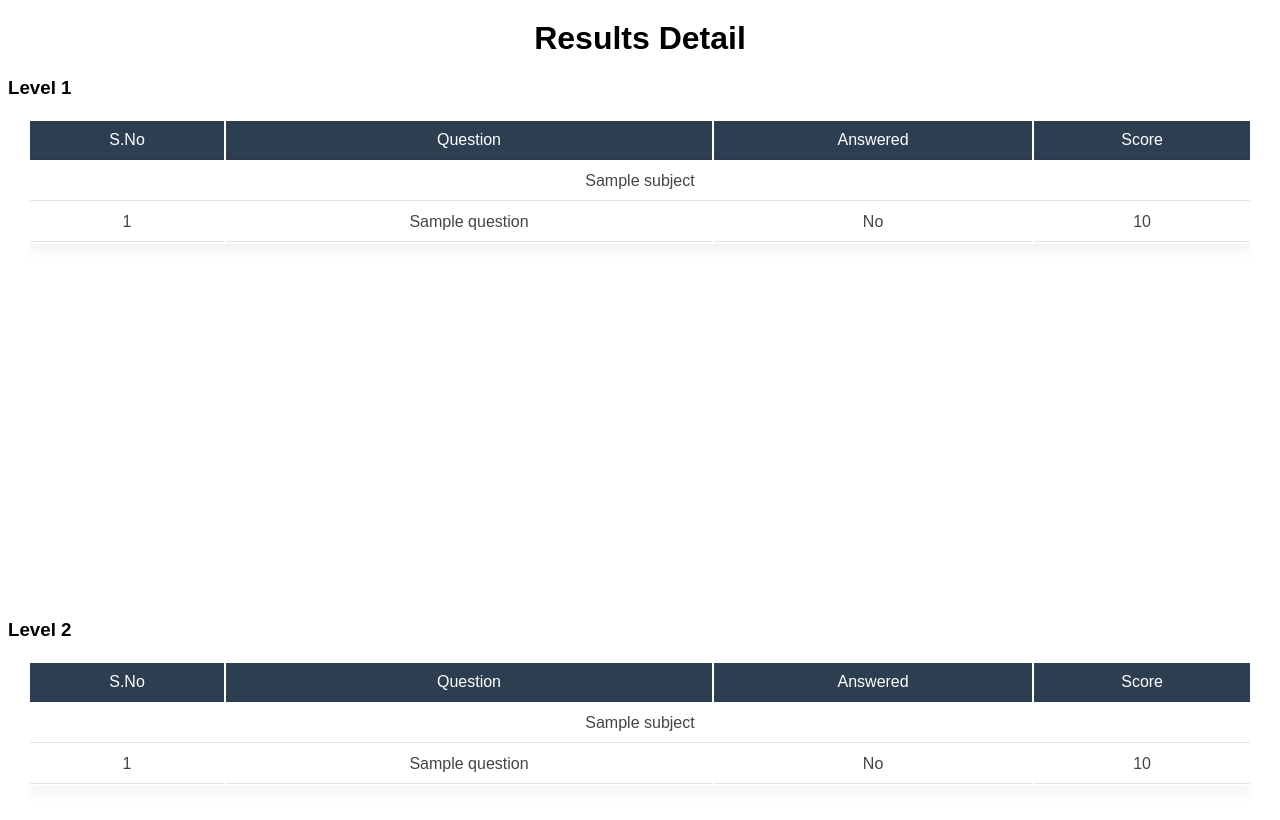
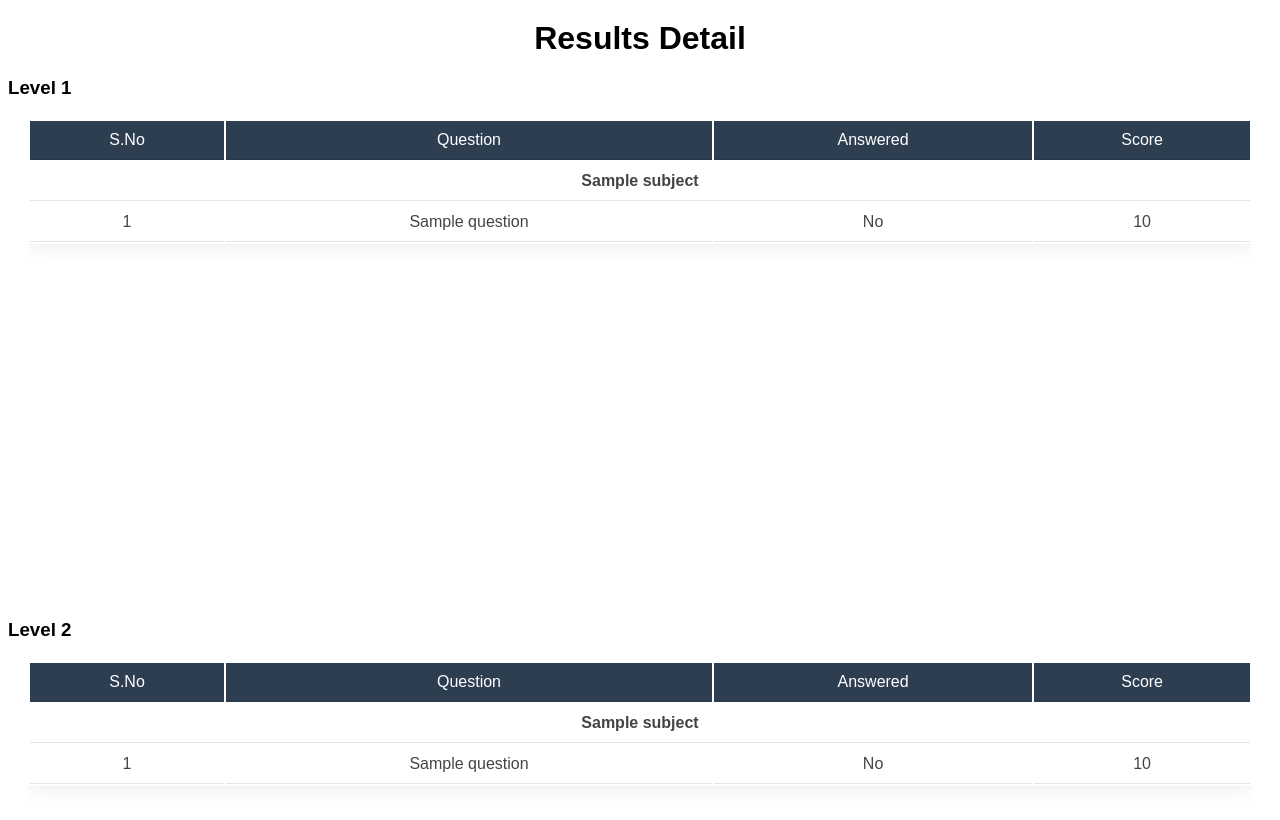
Before and after one commit to vpananda/SysCAT, a Django app: template exam_app/templates/dashboard/resultsdetail.html in a window 1280 px wide. Shown: the top 820 px of the page. Run offline with Django 4.2, Linux system fonts and the light colour scheme; the template is opened without the code that fills it: most values are stand-ins (such as "Sample title", 1, 10 or a date in 2020).

Commit message:
Final commit_1

```diff
--- a/exam_app/templates/dashboard/resultsdetail.html
+++ b/exam_app/templates/dashboard/resultsdetail.html
@@ -101,7 +101,7 @@
             <tbody>
                 {% for subject_data in final_data_level_1 %}
                 <tr>
-                    <th colspan="4">{{ subject_data.subject }}</th>
+                    <th colspan="4" style="font-weight:bold;">{{ subject_data.subject }}</th>
                 </tr>
                 {% for question_data in subject_data.questions %}
                 <tr>
@@ -130,7 +130,7 @@
             <tbody>
                 {% for subject_data in final_data_level_2 %}
                 <tr>
-                    <th colspan="4">{{ subject_data.subject }}</th>
+                    <th colspan="4" style="font-weight:bold;">{{ subject_data.subject }}</th>
                 </tr>
                 {% for question_data in subject_data.questions %}
                 <tr>
```
